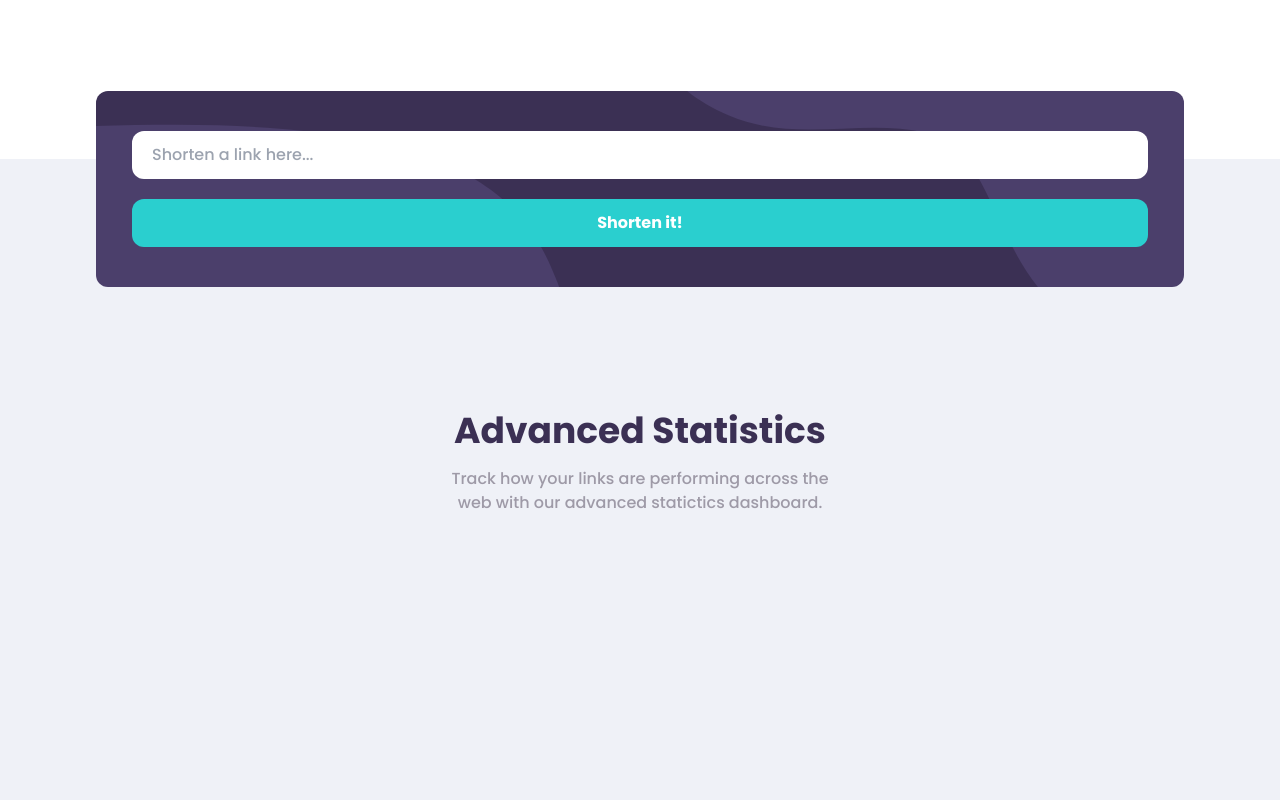
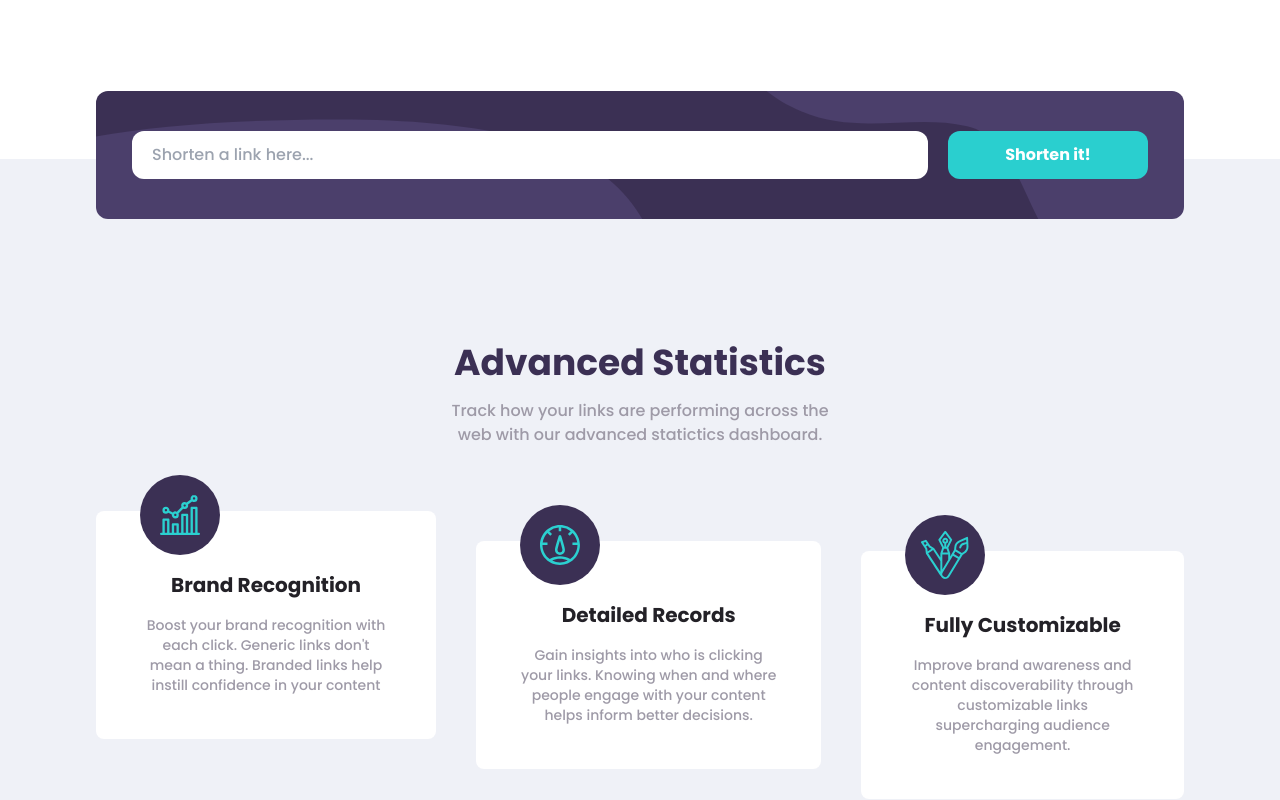
Before and after one commit to mhmmdhandika/shorter-link, a React (Create React App) app: page / in a window 1280 px wide. Shown: the part 560-1360 px from the top of the page. Built offline with nearby package versions, Linux system fonts and the light colour scheme.

Commit message:
Create responsive track section

```diff
--- a/src/components/Shorten.js
+++ b/src/components/Shorten.js
@@ -4,15 +4,15 @@ function Shorten() {
       id='shorten'
       className=' section-padding mt-32 py-3 bg-neutral-light'
     >
-      <form className='-mt-20 bg-primary-dark-violet bg-shorten-mobile bg-no-repeat bg-right-top py-10 px-9 flex flex-col gap-5 justify-between items-center rounded-xl lg:bg-shorten-desktop lg:bg-cover'>
+      <form className='-mt-20 bg-primary-dark-violet bg-shorten-mobile bg-no-repeat bg-right-top py-10 px-9 flex flex-col gap-5 justify-between items-center rounded-xl lg:bg-shorten-desktop lg:bg-cover lg:flex-row'>
         <input
           type='text'
           placeholder='Shorten a link here...'
-          className='outline-none w-full px-5 py-3 rounded-xl'
+          className='outline-none w-full px-5 py-3 rounded-xl lg:flex-auto'
         />
         <button
           type='submit'
-          className='min-w-[200px] w-full primary-button rounded-xl'
+          className='min-w-[200px] w-full primary-button rounded-xl lg:flex-1'
         >
           Shorten it!
         </button>
--- a/src/components/Tracking.js
+++ b/src/components/Tracking.js
@@ -12,13 +12,14 @@ function Tracking() {
           statictics dashboard.
         </p>
       </div>
-      <div className='track flex justify-evenly items-baseline gap-10 h-72'>
-        {/* TODO: */}
-        {/* {listTrack.map((item, index) => {
+      <div className='track text-center flex flex-col justify-center items-baseline gap-20 lg:flex-row lg:gap-10 lg:h-72'>
+        {listTrack.map((item, index) => {
           return (
             <article key={index} className='bg-white p-11 rounded-lg'>
-              <div className='bg-primary-dark-violet w-[80px] h-[80px] rounded-[50%] flex items-center justify-center -mt-20'>
-                <img src={item.icon} alt='Track icon' />
+              <div className='-mt-20 flex justify-center lg:justify-start'>
+                <div className='bg-primary-dark-violet w-[80px] h-[80px] rounded-[50%] flex items-center justify-center'>
+                  <img src={item.icon} alt='Track icon' />
+                </div>
               </div>
               <h1 className='my-4 text-neutral-very-dark-violet font-semibold text-xl'>
                 {item.name}
@@ -28,7 +29,7 @@ function Tracking() {
               </p>
             </article>
           );
-        })} */}
+        })}
       </div>
     </section>
   );
```
